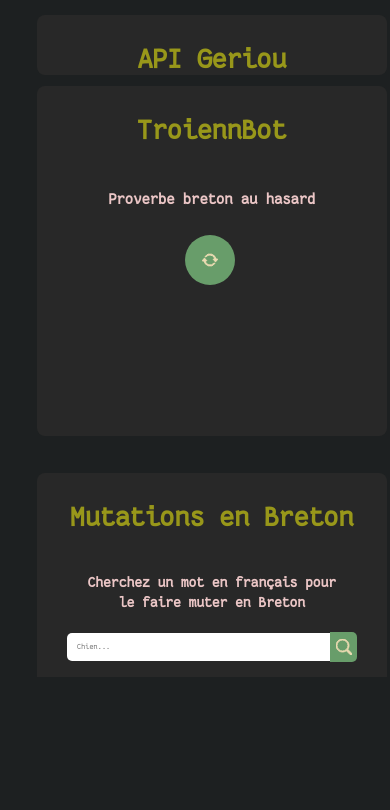
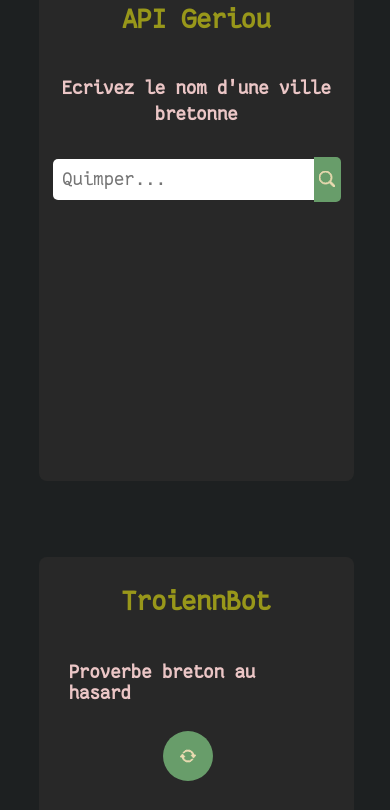
Before and after one commit to AzenRuzHaDu/Portfolio, a plain HTML site: page index.html in a window 390 px wide. Shown: the part 167-977 px from the top of the page. Before the commit the page ends 844 px from the top, so only its background shows below. Drawn offline with Linux system fonts and the light colour scheme.

Commit message:
Modifications pour responsive

```diff
--- a/css/master.css
+++ b/css/master.css
@@ -12,11 +12,9 @@
 
 *, ::before, ::after {
 font-family: 'mainFont';
-margin: 0;
+ margin: 0;
 padding: 0;
-box-sizing: border-box;
--ms-overflow-style: none;  /* IE and Edge */
-scrollbar-width: none;  /* Firefox */
+box-sizing: border-box; */
 }
 
 
@@ -33,7 +31,7 @@ h1 {
   font-size: 250%;
   color: #689d6a;
   /*margin: 50px 0;*/
-  padding: 40px 0px 40px 40px;
+   padding: 40px 0px 40px 40px;
 
   font-family: 'mainFont';
 
@@ -51,62 +49,31 @@ p {
 
 }
 
-.title {
-  display: flex;
-  align-items: center;
-    border-bottom: 1px dashed gray;
-
-}
-
-
-.super-container{
-height: 100vh;
-overflow-y: scroll;
-scroll-snap-type : y mandatory;
-}
-
-/*cards*/
-.container{
-
-  height: 100vh;
-  max-width: 1800px;
-  width:90%;
-  margin: auto;
-  margin-top: 0px;
-  scroll-snap-align: center;
-
-}
 
 
 
 .card-container {
   position: relative;
-  width: 90%;
-  max-width: 1700px;
+  left: 5vw;
+  right: 5vh;
+  width: 80vw;
+  margin-left: auto;
   margin-right: auto;
-  margin-left: auto;
+   max-width: 1700px;
+
   margin-top: 5%;
   display: grid;
   grid-template-columns: repeat(auto-fill, minmax(350px, 1fr));
   grid-gap: 5%;
 }
 
-.card-wrapper {
-  position: relative;
-  min-height: 350px;
-  perspective: 800px;
-  perspective-origin: top;
-
-}
 
 
 .card {
   position: relative;
-  height: 100%;
-  width: auto;
-  margin-bottom: 10%;
-
-
+  height: auto;
+  width: 80%;
+  /* margin-bottom: 10%; */
   color: #ebc6c6;
   font-weight: bold;
 
@@ -115,9 +82,11 @@ scroll-snap-type : y mandatory;
 
 .card-front
  {
-  position: absolute;
-  height : 100%;
-  width: 100%;
+    display: flex;
+   align-items: center;
+    height : 40vh;
+   width: 100%;
+  /* width: auto; */
   padding: 30px;
   border-radius: 8px;
 
@@ -127,7 +96,8 @@ scroll-snap-type : y mandatory;
   background:  #282828 ;
   display: flex;
   flex-direction: column;
-  align-items: center;
+
+
 
 }
 
@@ -196,7 +166,7 @@ scroll-snap-type : y mandatory;
 
 .input-group input {
   padding: 10px;
-  font-size: 8px ;
+  font-size: 10px ;
   flex-basis: 100% ;
   min-width: 200px;
   border: none;
@@ -253,3 +223,44 @@ scroll-snap-type : y mandatory;
 .h2-TroiennBot {
   padding-bottom: 45px;
 }
+
+
+@media  (max-width: 500px) {
+
+  .card-container{
+
+    left: 0vw;
+    right: 0vw;
+  }
+   .card {
+        width: 90%;
+    }
+  .card-front {
+    height: 60vh;
+  }
+   .h1 {padding: 0px;
+   background-color: red;}
+
+    .input-container label {
+     font-size: 20px; }
+
+  .input-group input {
+       padding: 10px;
+       font-size: 20px ;
+     }
+
+     .input-container button {
+       background: #689d6a;
+       width: 30px;
+       height: 45px;}
+
+    .label-mutations {
+         padding: 0px 10px 10px;
+         font-size: 50px;
+       }
+       label {
+         font-size: 20px;
+       }
+
+        .input-container .label-mutations {
+         font-size: 20px;}
--- a/index.html
+++ b/index.html
@@ -9,8 +9,11 @@
 
 </head>
 <body>
-  <div class="super-container">
-  <div class="container">
+
+<div class="container-presentation">
+
+</div>
+
     <h1> Projets réalisés  </h1>
     <div class="card-container">
         <div id="card" class="card ">
@@ -48,7 +51,7 @@
       </div>
 
 
-  <div class="card-wrapper">
+
   <div id="card" class="card">
     <div class="card-front">
       <div class="card-title">
@@ -81,9 +84,9 @@
     </div>
 
 
-  </div>
 
-  <div class="card-wrapper">
+
+
   <div id="card" class="card">
     <div class="card-front">
       <div class="card-title">
@@ -115,11 +118,9 @@
 
 </div>
 
-</div>
-    </div>
 
 
-  </div>
+
 <script src="js/main.js" type="text/javascript">
 
 </script>
```
